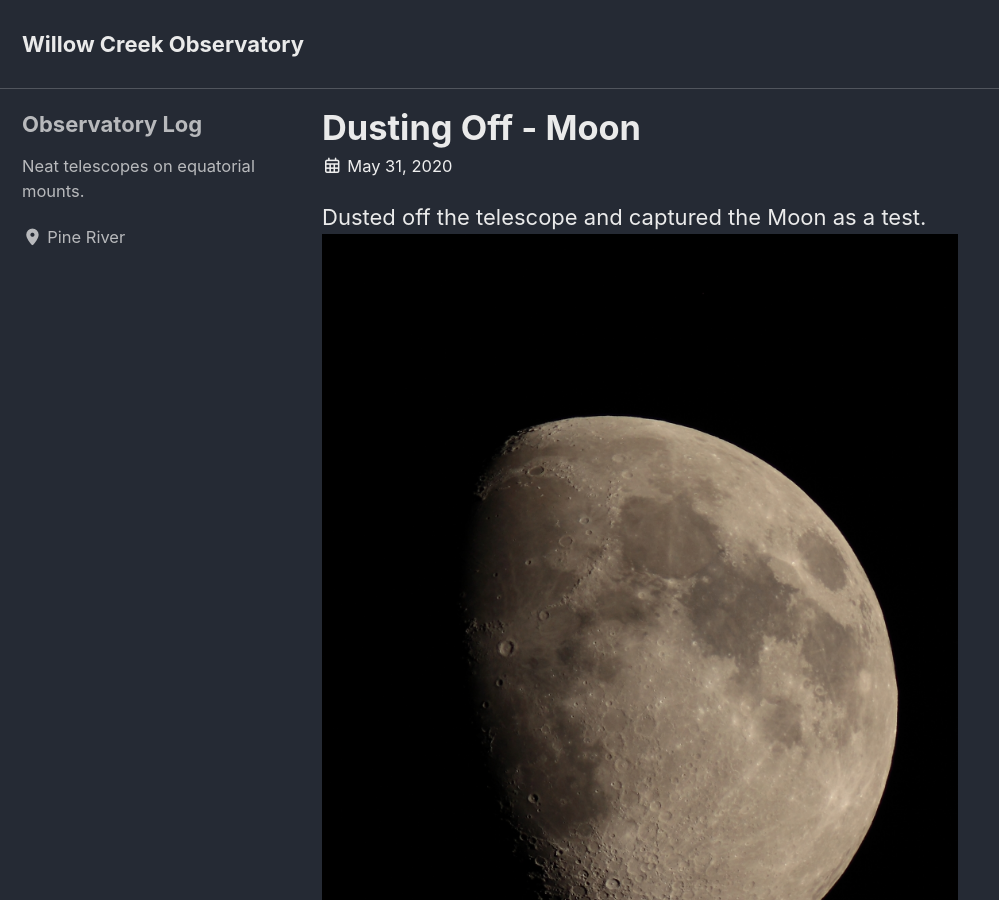
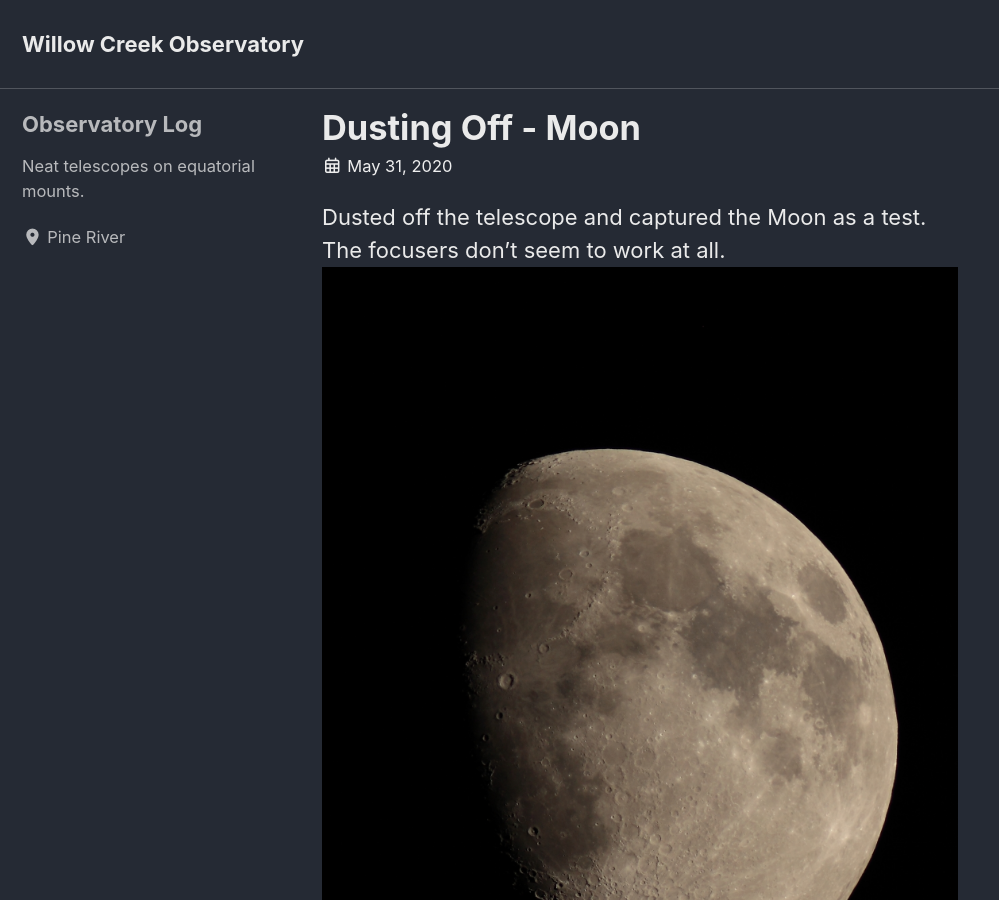
Before and after one commit to ethos101/ethos101.github.io, a Jekyll site: the page built from _posts/2020-05-31-dusting-off.md, in a window 1280 px wide and 900 px high. Shown: the whole window, without its empty margins (0-999 px from the left). Built offline with Jekyll 4.4.1, drawn with Linux system fonts in a browser that asks for light colours; cached includes are drawn as plain includes.

Commit message:
Update 2020-05-31-dusting-off.md

```diff
--- a/_posts/2020-05-31-dusting-off.md
+++ b/_posts/2020-05-31-dusting-off.md
@@ -2,5 +2,5 @@
 title: Dusting Off - Moon
 date: 2020-05-31
 ---
-Dusted off the telescope and captured the Moon as a test.
+Dusted off the telescope and captured the Moon as a test. The focusers don't seem to work at all.
 ![Moon Image](/images/moon.jpg)
```
